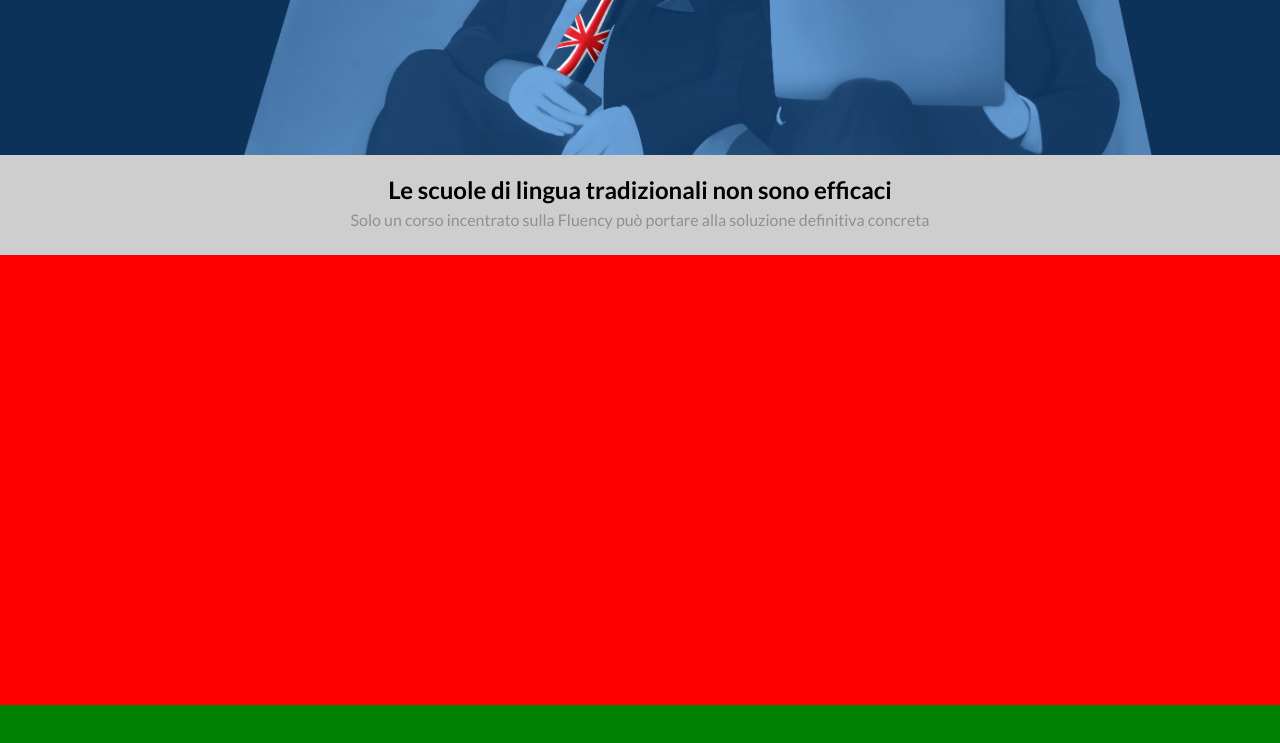
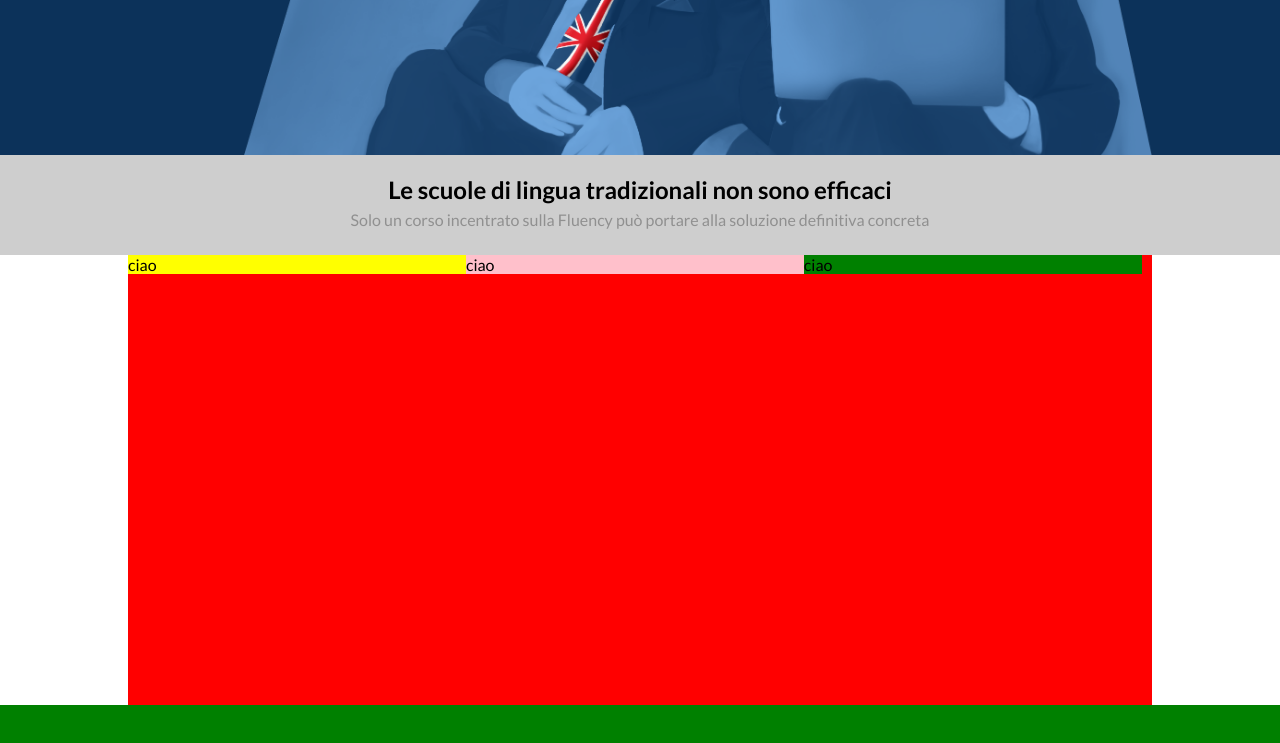
Before and after one commit to enrico-bellanti/htmlcss-fluentify, a plain HTML site: page index.html in a window 1280 px wide. Shown: the part 295-1038 px from the top of the page. Drawn offline with Linux system fonts and the light colour scheme.

Commit message:
impostate colonne sezione centrale

```diff
--- a/css/style.css
+++ b/css/style.css
@@ -168,6 +168,29 @@ main{
   background-color: red;
 }
 
+.section-central::after{
+  content: "";
+  display: table;
+  clear: both;
+}
+
+.col-left, .col-central, .col-right{
+  float: left;
+  width: 33%;
+}
+
+.col-left{
+  background-color: yellow;
+}
+
+.col-central{
+  background-color: pink;
+}
+
+.col-right{
+  background-color: green;
+}
+
 .section-bottom{
   height: 45%;
   background-color: green;
--- a/index.html
+++ b/index.html
@@ -52,7 +52,11 @@
       </section>
       <!-- /sezione superiore -->
       <!-- sezione centrale -->
-      <section class="section-central"></section>
+      <section class="section-central container">
+        <div class="col-left">ciao</div>
+        <div class="col-central">ciao</div>
+        <div class="col-right">ciao</div>
+      </section>
       <!-- /sezione centrale -->
       <!-- sezione inferiore -->
       <section class="section-bottom"></section>
```
